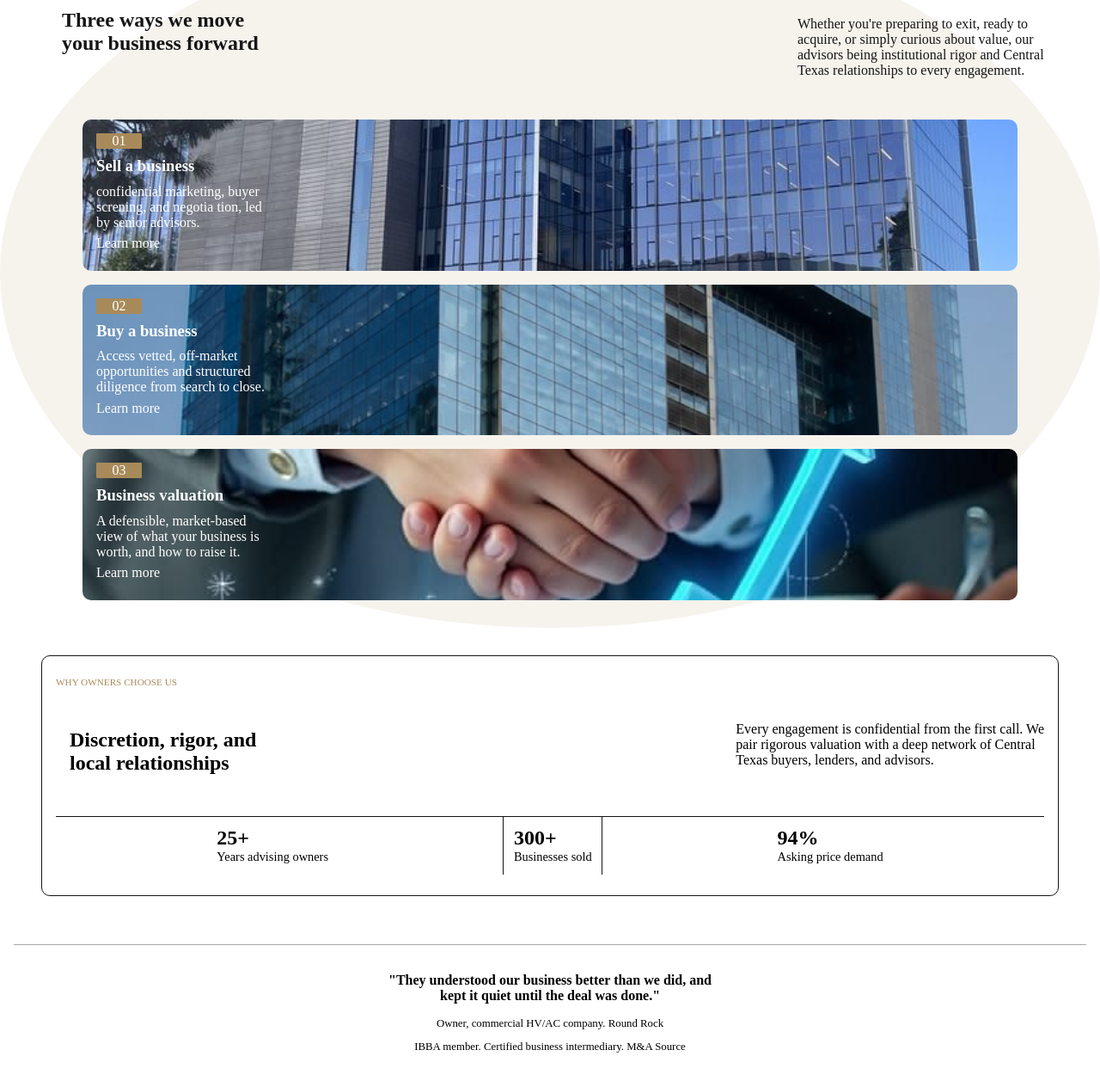
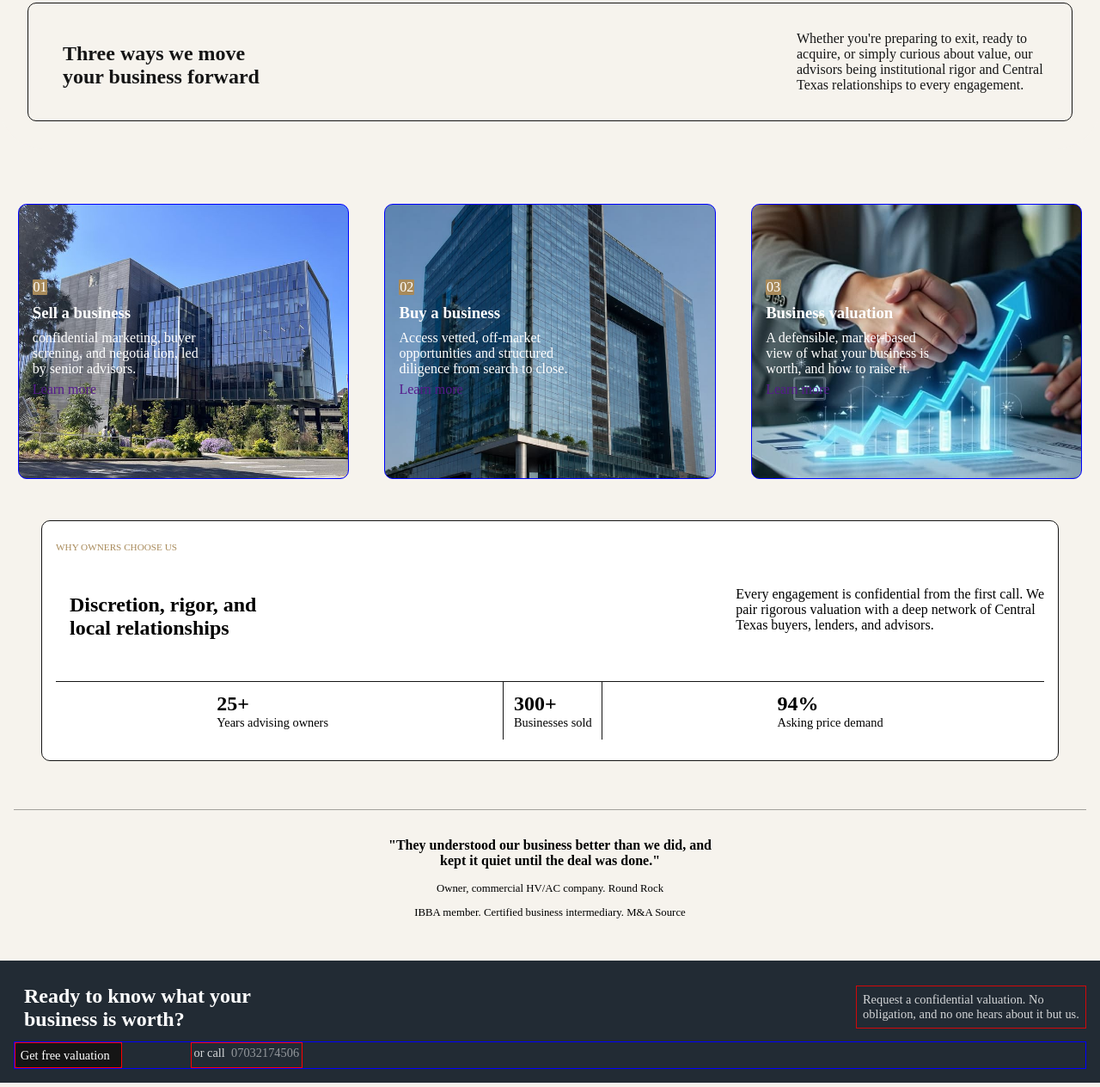
Before and after one commit to dom-uh/Hales-Brazos, a plain HTML site: page index.html in a window 1280 px wide. Shown: the part 659-1923 px from the top of the page at 86% size. Drawn offline with Linux system fonts and the light colour scheme.

Commit message:
adjusted media queres and stuffs

```diff
--- a/css/style.css
+++ b/css/style.css
@@ -52,6 +52,7 @@
 
 body{
     font-size: 1rem;
+    background: var(--cream);
 }
 
 header,nav,main,footer{
@@ -190,10 +191,11 @@
  font-size: 0.7rem;
   color: var(--white);
   background: hsla(0, 0%, 0%, 0.315);
-  width: 45%;
+  width: fit-content;
   text-align: left;
   margin-top: 2em;
   margin-left: 1.5em;
+  padding: 0.2em;
   border-radius: 2px;
 }
 
@@ -205,11 +207,43 @@
      color: var(--black);
     padding-top: 2em;
 
-     a{
-    text-decoration: none;
-    color: var(--white);
-    -webkit-tap-highlight-color: transparent;
-   }
+& .first-div{
+     margin: 1em 1.3em;
+     color: var(--gold);
+}
+
+ & .second-div{
+    border:1px solid var(--black);
+    border-radius: 10px;
+    margin: 1em 1.3em;
+    padding: 0.5em;
+
+   & h2{
+     margin-left: 1em;
+     padding-top: 0.3em;
+    }
+
+    & p{
+        padding: 1em;
+    }
+}
+}
+
+/* flex */
+.flex{
+    display: flex;
+    flex-flow: row nowrap;
+    place-content: center;
+    margin-top: 3em;
+
+& div{
+    border: 1px solid blue;
+    display: flex;
+    flex-direction: column;
+    justify-content: center;
+     height: 40vh;
+     width: 100%;
+}
 
 & .div p:nth-child(1){
     background: var(--gold);
@@ -219,18 +253,18 @@
     text-align: center;
 }
 
-   & div:nth-child(3){
-       border-radius: 10px;
+& div:first-child{
+    border-radius: 10px;
     margin: 1em 1.3em;
     padding: 1em;
     color: var(--white);
-       background-image: url('/img/01.img.jpg');
+    background-image: url('/img/01.img.jpg');
        background-position: center;
        background-size: cover;
        background-repeat: no-repeat;
-   }
+}
 
-& div:nth-child(4){
+& div:nth-child(2){
     border-radius: 10px;
     margin: 1em 1.3em;
     padding: 1em;
@@ -241,7 +275,7 @@
        background-repeat: no-repeat;
    }
 
-& div:nth-child(5){
+& div:nth-child(3){
     border-radius: 10px;
     margin: 1em 1.3em;
     padding: 1em;
@@ -252,31 +286,7 @@
        background-repeat: no-repeat;
    }
 
-  & .second-div{
-    border:1px solid var(--black);
-    border-radius: 10px;
-    margin: 1em 1.3em;
-    padding: o.5em;
-}
-
-& .first-div{
-     margin: 1em 1.3em;
-     color: var(--gold);
-}
-
- & .second-div{
-
-   & h2{
-     margin-left: 1em;
-     padding-top: 0.3em;
-    }
-
-    & p{
-        padding: 1em;
-    }
-}
-
-& h3{
+   & h3{
     margin: 0.5em 0em;
 }
 
@@ -288,8 +298,8 @@
         color: var(--gold);
     }
 }
+}
 
-}
 /* why us */
 .second-section{
 margin: 2em 1em 1.5em 1em;
@@ -357,6 +367,21 @@
     background: var(--dark-blue);
     color: var(--white);
 
+   & .first-div{
+    display: flex;
+    justify-content: space-between;
+   }
+
+ & .div-flex{
+    display: flex;
+    border: 1px solid blue;
+    gap: 5em;
+
+    & div{
+        border: 1px solid red;
+    }
+ }
+
     & .first-child-p,
     .second-child-p,
     .third-child-p,
@@ -371,14 +396,15 @@
     }
 
     & .second-child-p{
+        border: 1px solid red;
         margin: 0.9em 0em 0.9em;
         font-size: 0.9rem;
         color: var(--white);
         opacity: 0.8;
     }
 
-
       & .third-child-p a{
+        margin-right: 0.5em;
         text-decoration: none;
         color: var(--black);
         -webkit-tap-highlight-color: transparent;
@@ -389,7 +415,8 @@
        }
 
     & .third-child-p{
-        width: 50%;
+   text-align: center;
+        width: 100%;
         text-align: center;
         padding: 0.4em;
         border-radius: 2px;
@@ -404,7 +431,7 @@
 
     & .last-child-p{
         display: flex;
-        margin-top: 1em;
+       place-content: center;
         font-size: 0.9rem;
         padding: 0.2em;
         color: var(--white);
@@ -459,30 +486,61 @@
     & .footer-last-child{
         font-size: 0.7rem;
         text-align: center;
+        padding-bottom: 0.5em;
     }
 }
 
-@media (max-width:481px){
+@media (max-width:575.98px){
     /* header */
  .header{
-    .hd-div p:not(.hd-small){
+   & .hd-div p:not(.hd-small){
     padding-left: 0.2em;
  font-size: 1rem;
 }
+
+ & .ul{
+    display: none;
  }
+ }
+
 /* hero-section */
  .hero-section{
     & .last-div{
         & p{
-            width: 60%;
+         width: fit-content;
         }
     }
  }
+
+/* flex */
+.flex{
+    display: flex;
+    flex-flow: column ;
+
+    & div{
+        margin-left: 4em;
+        margin-right: 4em;
+        height: 31vh;
+     width: 90%;
+    }
+}
+
 /* know what your business worth */
 .business-worth{
-    .third-child-p{
-        width: 50%;
+
+    & .first-div{
+    display: flex;
+    flex-flow: column;
     }
+
+
+  & .third-child-p{
+        width: 100%;
+    }
+
+  & .div-flex{
+    gap: 1em;
+  }
 }
 }
 
@@ -494,7 +552,8 @@
     & .last-div{
 
         & p{
-       width: 25%;
+       width: fit-content;
+       padding: 0.2em;
        text-align: center;
         }
     }
@@ -503,14 +562,16 @@
 
     /* how we help */
     .how-we-help:not(.second-div){
-     border-radius: 50%;
-     margin: auto;
+    place-content: center;
+     border-radius: 50px;
+     margin-top: 1em;
 
      & .second-div{
         display: flex;
         justify-content: space-between;
         flex-flow: row nowrap;
-        border: none;
+        align-items: center;
+        /* border: ; */
         margin-left: 2em;
         margin-right: 2em;
         padding: 1em;
@@ -546,8 +607,8 @@
 
     /* know what your business worth */
     .business-worth{
-     display: flex;
+     /* display: flex;
      justify-content: space-between;
-     flex-flow: row wrap;
+     flex-flow: row wrap; */
     }
     }
--- a/index.html
+++ b/index.html
@@ -76,6 +76,9 @@
         to every engagement.
         </p>
     </div>
+</section>
+
+<section class="flex">
     <div class="div">
         <p>01</p>
         <h3>Sell a business</h3>
@@ -174,6 +177,7 @@
 
     <!-- know what your business worth -->
     <section class="business-worth">
+        <div class="first-div">
       <div class="">
         <p class="first-child-p">
             Ready to know what your <br> business is worth?
@@ -185,9 +189,17 @@
             Request a confidential valuation. No <br>
             obligation, and no one hears about it but us.
         </p>
+         </div>
+        </div>
+
+    <div class="div-flex">
+        <div class="">
         <p class="third-child-p">
            <a href="">Get free valuation</a>
         </p>
+      </div>
+
+      <div class="">
         <p class="last-child-p">
             or call <span class="phone-number">
               <a href="tel:+2347032174506">
@@ -195,7 +207,8 @@
             </a>
             </span>
         </p>
-      </div>
+    </div>
+    </div>
     </section>
 </article>
     </main>
```
